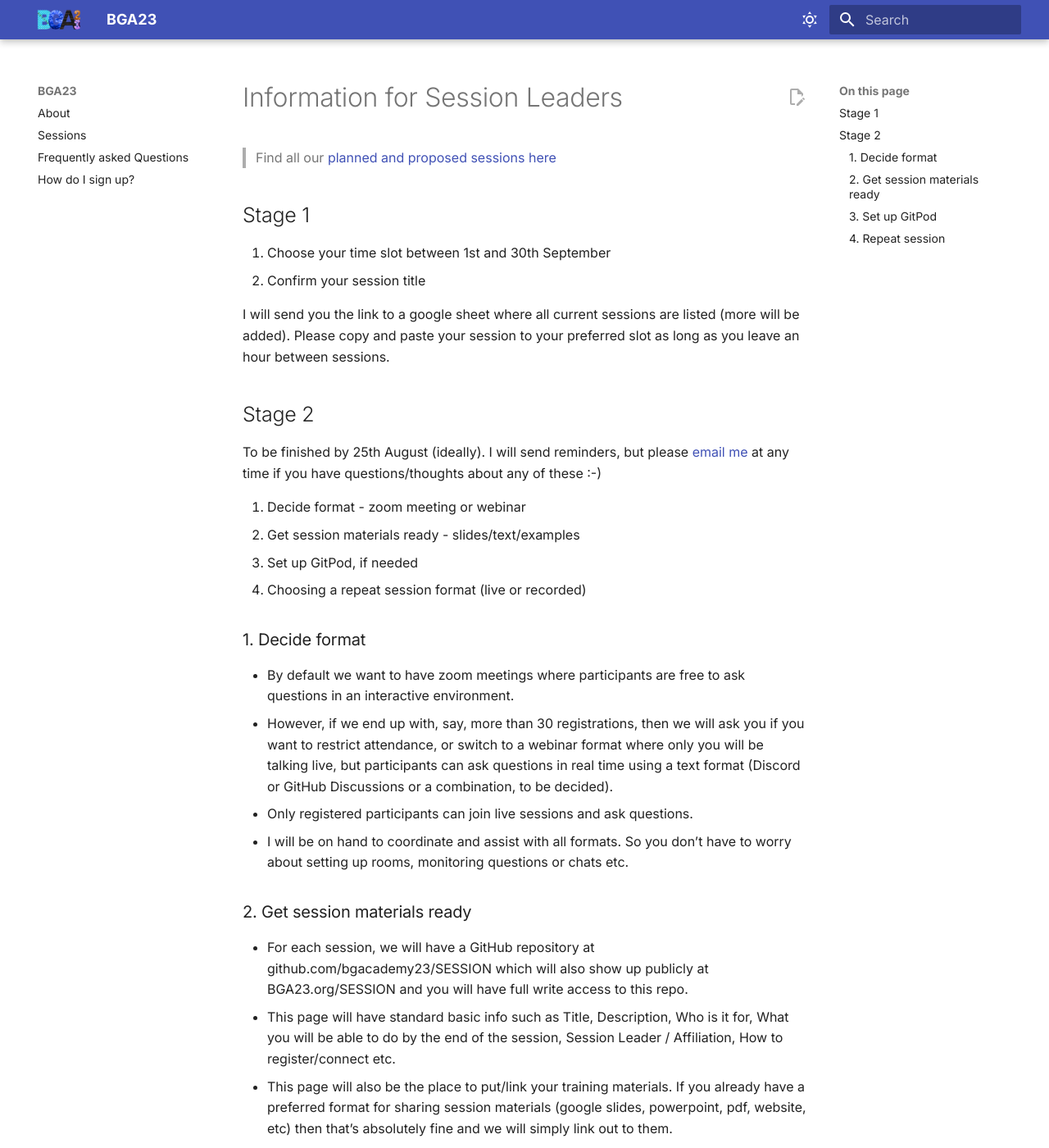
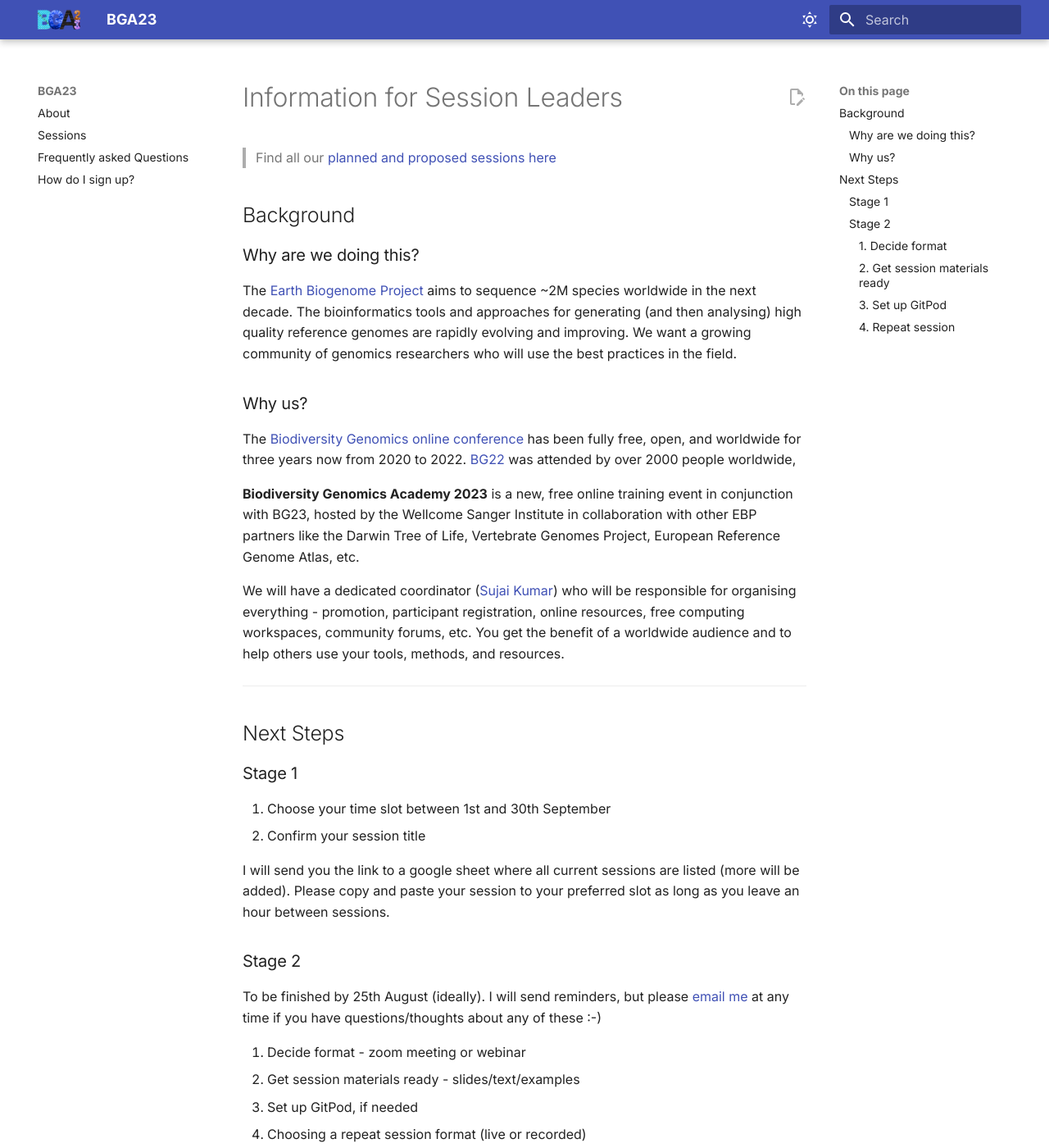
Before and after one commit to tol-training/tol-training.github.io, an MkDocs documentation site: the page built from docs/session-leaders.md, in a window 1280 px wide and 1400 px high. Shown: the whole window at 82% size. Built offline with MkDocs 1.6.1 and Material for MkDocs 9.7.7, drawn with Linux system fonts in a browser that asks for light colours.

Commit message:
fix sessions

```diff
--- a/docs/session-leaders.md
+++ b/docs/session-leaders.md
@@ -5,14 +5,30 @@ description: Information for Session Leaders at Biodiversity Genomics Academy 20
 
 > Find all our [planned and proposed sessions here](../sessions)
 
-## Stage 1
+## Background
+
+### Why are we doing this?
+The [Earth Biogenome Project](https://earthbiogenome.org){:target="_blank"} aims to sequence ~2M species worldwide in the next decade. The bioinformatics tools and approaches for generating (and then analysing) high quality reference genomes are rapidly evolving and improving. We want a growing community of genomics researchers who will use the best practices in the field.
+
+### Why us?
+The [Biodiversity Genomics online conference](https://events.venue-av.com/e/BG23_registration){:target="_blank"} has been fully free, open, and worldwide for three years now from 2020 to 2022. [BG22](https://drive.google.com/file/d/1ScfLz-idIV-Wx_JzzoWdd1hWFywlyim0/view){:target="_blank"} was attended by over 2000 people worldwide,
+
+**Biodiversity Genomics Academy 2023** is a new, free online training event in conjunction with BG23, hosted by the Wellcome Sanger Institute in collaboration with other EBP partners like the Darwin Tree of Life, Vertebrate Genomes Project, European Reference Genome Atlas, etc.
+
+We will have a dedicated coordinator ([Sujai Kumar](mailto:sujai.kumar@sanger.ac.uk)) who will be responsible for organising everything - promotion, participant registration, online resources, free computing workspaces, community forums, etc. You get the benefit of a worldwide audience and to help others use your tools, methods, and resources.
+
+----
+
+## Next Steps
+
+### Stage 1
 
 1. Choose your time slot between 1st and 30th September
 2. Confirm your session title
 
 I will send you the link to a google sheet where all current sessions are listed (more will be added). Please copy and paste your session to your preferred slot as long as you leave an hour between sessions.
 
-## Stage 2
+### Stage 2
 
 To be finished by 25th August (ideally). I will send reminders, but please [email me](mailto:sujai.kumar@sanger.ac.uk) at any time if you have questions/thoughts about any of these :-)
 
@@ -21,21 +37,21 @@ To be finished by 25th August (ideally). I will send reminders, but please [emai
 3. Set up GitPod, if needed
 4. Choosing a repeat session format (live or recorded)
 
-### 1. Decide format
+#### 1. Decide format
 
 - By default we want to have zoom meetings where participants are free to ask questions in an interactive environment.
 - However, if we end up with, say, more than 30 registrations, then we will ask you if you want to restrict attendance, or switch to a webinar format where only you will be talking live, but participants can ask questions in real time using a text format (Discord or GitHub Discussions or a combination, to be decided).
 - Only registered participants can join live sessions and ask questions.
 - I will be on hand to coordinate and assist with all formats. So you don’t have to worry about setting up rooms, monitoring questions or chats etc.
 
-### 2. Get session materials ready
+#### 2. Get session materials ready
 
 - For each session, we will have a GitHub repository at github.com/bgacademy23/SESSION which will also show up publicly at BGA23.org/SESSION and you will have full write access to this repo.
 - This page will have standard basic info such as Title, Description, Who is it for, What you will be able to do by the end of the session, Session Leader / Affiliation, How to register/connect etc.
 - This page will also be the place to put/link your training materials. If you already have a preferred format for sharing session materials (google slides, powerpoint, pdf, website, etc) then that’s absolutely fine and we will simply link out to them.
 - However, if you want to use markdown files (one or more) that will automatically get turned into web pages at BGA23.org/SESSION, then I can walk you through that. Or if you’d like to do that but don’t have time to figure out, then I’m happy to upload/transform everything to markdown for you.
 
-### 3. Set up GitPod
+#### 3. Set up GitPod
 
 If your session requires linux command line access. I will help create a .gitpod.yml in the repo, which will allow users to start a server with software already installed and example files ready to go
 
@@ -52,7 +68,7 @@ The longest time in any hands-on bioinformatics training/demo session is often i
 
 I will be on hand to create a .gitpod.yml for your session, which you are obviously free to use in all future training materials as well.
 
-### 4. Repeat session
+#### 4. Repeat session
 
 - As BGA23 has a global audience, each session will be repeated at least once to make it accessible to other time zones. We would love for you to do a second live session in a complementary time zone but we realise that that’s a big ask. If you can’t do a second live session, we would like for you to specify a day that you/your team are available to take part in asynchronous text discussions (on discord/ GitHub Discussions) with repeat session participants who will have already viewed a recording of your first session.
 - You don’t need to specify live/recorded, or the day/time of your repeat session right away but please keep this in mind when submitting your preference for the main live session.
```
Also changed, not shown: docs/sessions.md (+1 -1 lines).
